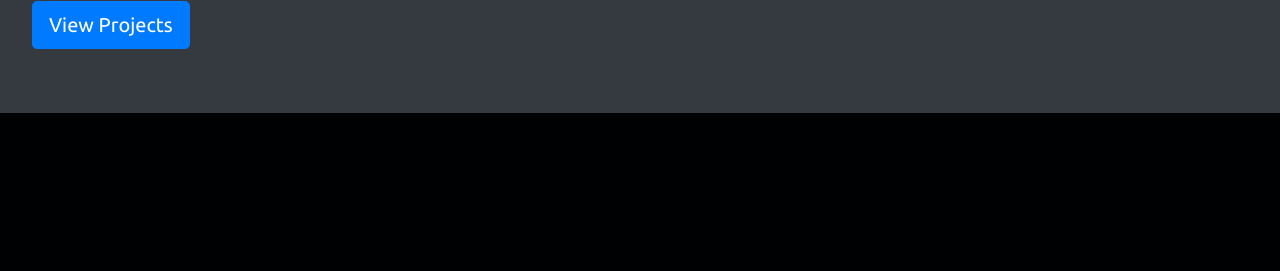
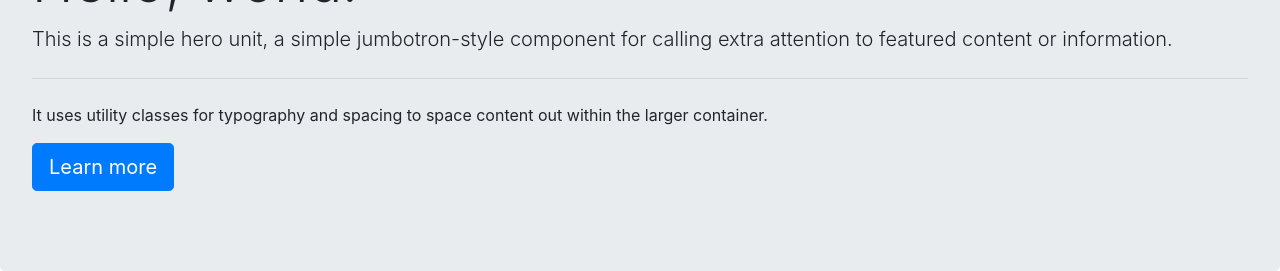
Before and after one commit to pranavrao145/personal-website-old, a Flask app: page / in a window 1280 px wide. Shown: the part 857-1128 px from the top of the page. Before the commit the page ends 970 px from the top, so only its background shows below. Run offline with Flask 2, Linux system fonts and the light colour scheme; some libraries are stand-ins or nearby versions.

Commit message:
tested parallax effect

```diff
--- a/application/static/main.css
+++ b/application/static/main.css
@@ -1,7 +1,6 @@
 body, html {
 	width: 100%;
 	height: 100%;
-	font-family: 'Ubuntu', sans-serif !important;
 }
 
 
@@ -18,22 +17,22 @@ body, html {
 }
 
 
+
 .parallax {
-  /* The image used */
-  /* Set a specific height */
-  height: 400px;
 
-  /* Create the parallax scrolling effect */
-  background-attachment: fixed;
-  background-position: center;
-  background-repeat: no-repeat;
-  background-size: cover;
+	height: 300px;
+
+	/* Create the parallax scrolling effect */
+	background-attachment: fixed;
+	background-position: center;
+	background-repeat: no-repeat;
+	background-size: cover;
 }
 
 .background-img {
 	z-index: -5 !important;
 	position: fixed;
-	opacity: 1.0;
+	opacity: 0.6;
 	height: 100% !important;
 	width: 100%;
 }
@@ -54,3 +53,7 @@ body, html {
 .pt-100 {
 	padding-top: 100px;
 }
+
+.jumbotron {
+	margin-bottom: 0 !important;
+}
--- a/application/templates/home.html
+++ b/application/templates/home.html
@@ -2,24 +2,31 @@
 
 {% block content %}
 
-<img src="{{ url_for('static', filename='images/background.jpg') }}" class="background-img">
+<img src="https://cdn.pixabay.com/photo/2016/01/19/18/00/city-1150026_1280.jpg" class="background-img">
 
-<div class="container pt-100">
-    <div id="terminal">
-        <h1>
-
-        </h1>
-    </div>
+<div class="jumbotron">
+    <h1 class="display-4">Hello, world!</h1>
+    <p class="lead">This is a simple hero unit, a simple jumbotron-style component for calling extra attention to
+        featured content or information.</p>
+    <hr class="my-4">
+    <p>It uses utility classes for typography and spacing to space content out within the larger container.</p>
+    <p class="lead">
+        <a class="btn btn-primary btn-lg" href="#" role="button">Learn more</a>
+    </p>
 </div>
 
-<div class="jumbotron bg-dark text-light br-0 mb-0">
-    <h1 class="display-4">Projects</h1>
-    <p class="lead">As a programmer, I create projects for a variety of reasons.</p>
+<div class="parallax" style="background-image: url(https://cdn.pixabay.com/photo/2016/01/19/18/00/city-1150026_1280.jpg);"></div>
+
+<div class="jumbotron">
+    <h1 class="display-4">Hello, world!</h1>
+    <p class="lead">This is a simple hero unit, a simple jumbotron-style component for calling extra attention to
+        featured content or information.</p>
     <hr class="my-4">
-    <p>Click on the button below to check them out!</p>
-    <a class="btn btn-primary btn-lg" href="{{ url_for('projects') }}" role="button">View Projects</a>
+    <p>It uses utility classes for typography and spacing to space content out within the larger container.</p>
+    <p class="lead">
+        <a class="btn btn-primary btn-lg" href="#" role="button">Learn more</a>
+    </p>
 </div>
 
-<!-- Implement parallax and revise bg images (try to move online si puedo) -->
 
 {% endblock %}
--- a/application/templates/navbar.html
+++ b/application/templates/navbar.html
@@ -1,4 +1,4 @@
-<nav class="navbar navbar-expand-lg navbar-dark bg-dark fixed-top" id="navbar">
+<nav class="navbar navbar-expand-lg navbar-dark bg-dark sticky-top" id="navbar">
   <a class="navbar-brand" href="{{ url_for('home') }}">Pranav Rao</a>
   <button class="navbar-toggler" type="button" data-toggle="collapse" data-target="#responsivenav" aria-controls="responsivenav" aria-expanded="false" aria-label="Toggle navigation">
     <span class="navbar-toggler-icon"></span>
```
Also changed, not shown: 1 other file.
